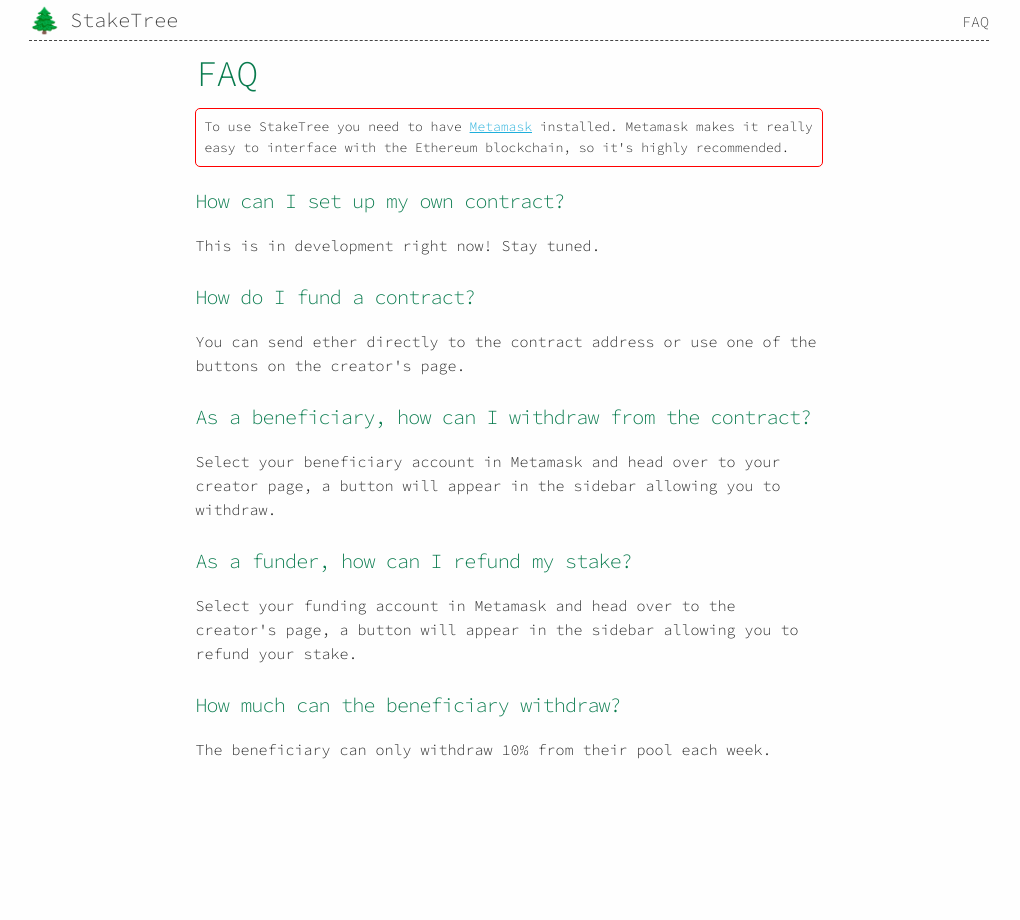
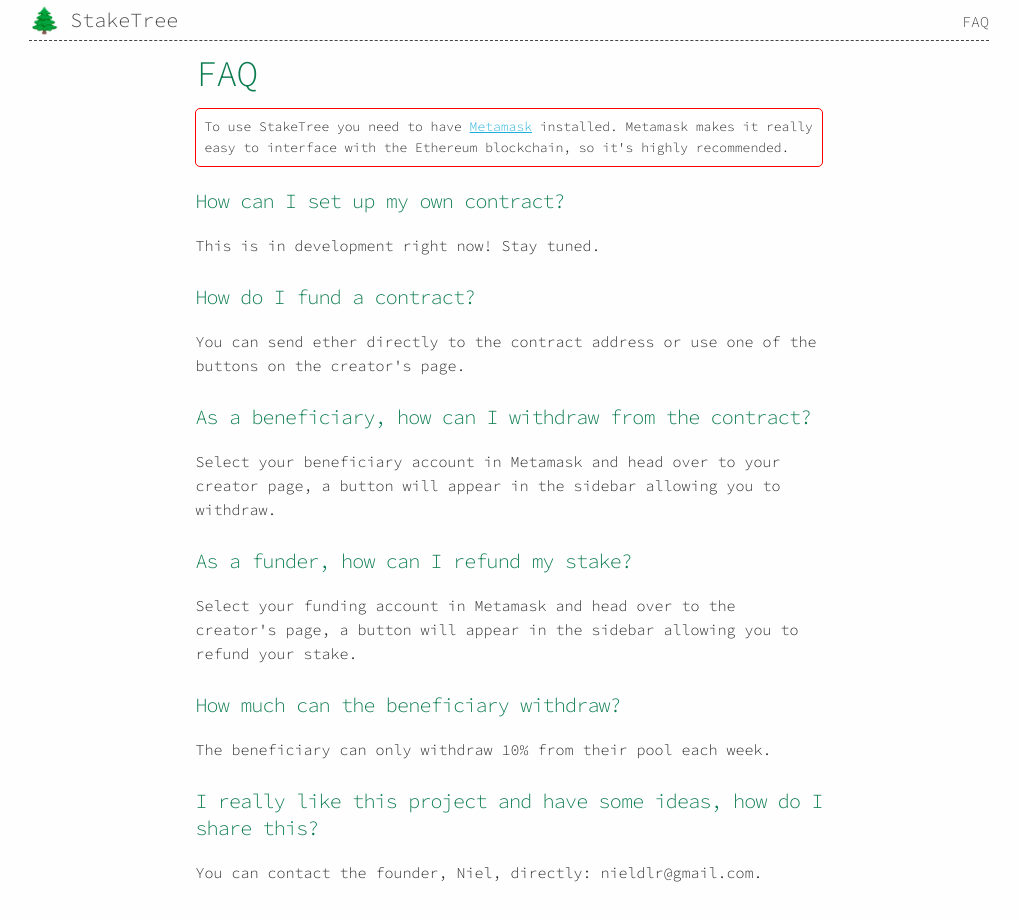
Before and after one commit to StakeTree/site, a React (Create React App) app: page /faq in a window 1280 px wide. Shown: the top 920 px of the page, without its empty margins (131-1151 px from the left). Before the commit the page ends 837 px from the top, so only its background shows below. Built offline with nearby package versions, Linux system fonts and the light colour scheme; the HTML template or start-up script is replaced by a standard one; a web font is replaced by a local one; what web3 would draw is missing.

Commit message:
Add another question

```diff
--- a/src/FAQ.js
+++ b/src/FAQ.js
@@ -29,6 +29,9 @@
 
             <h4>How much can the beneficiary withdraw?</h4>
             <p>The beneficiary can only withdraw 10% from their pool each week.</p>
+
+            <h4>I really like this project and have some ideas, how do I share this?</h4>
+            <p>You can contact the founder, Niel, directly: nieldlr@gmail.com.</p>
           </div>
         </div>
       </div>
```
